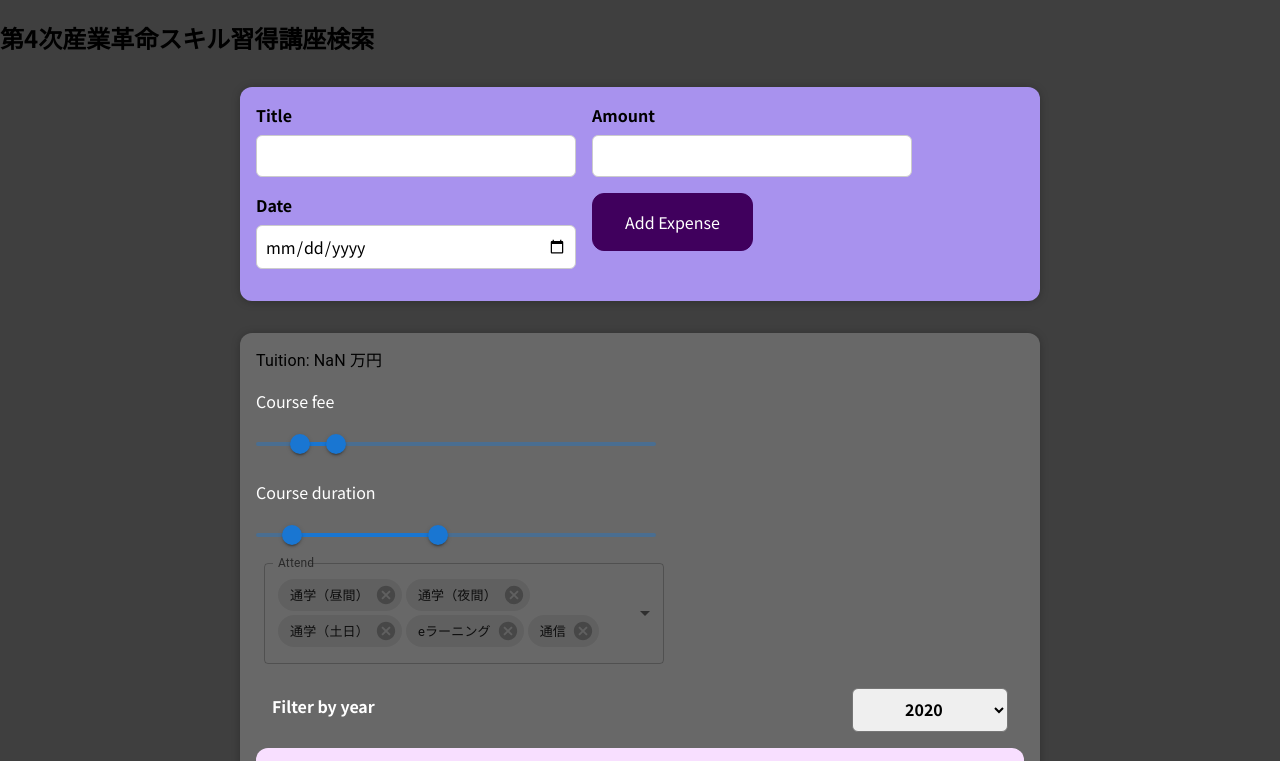
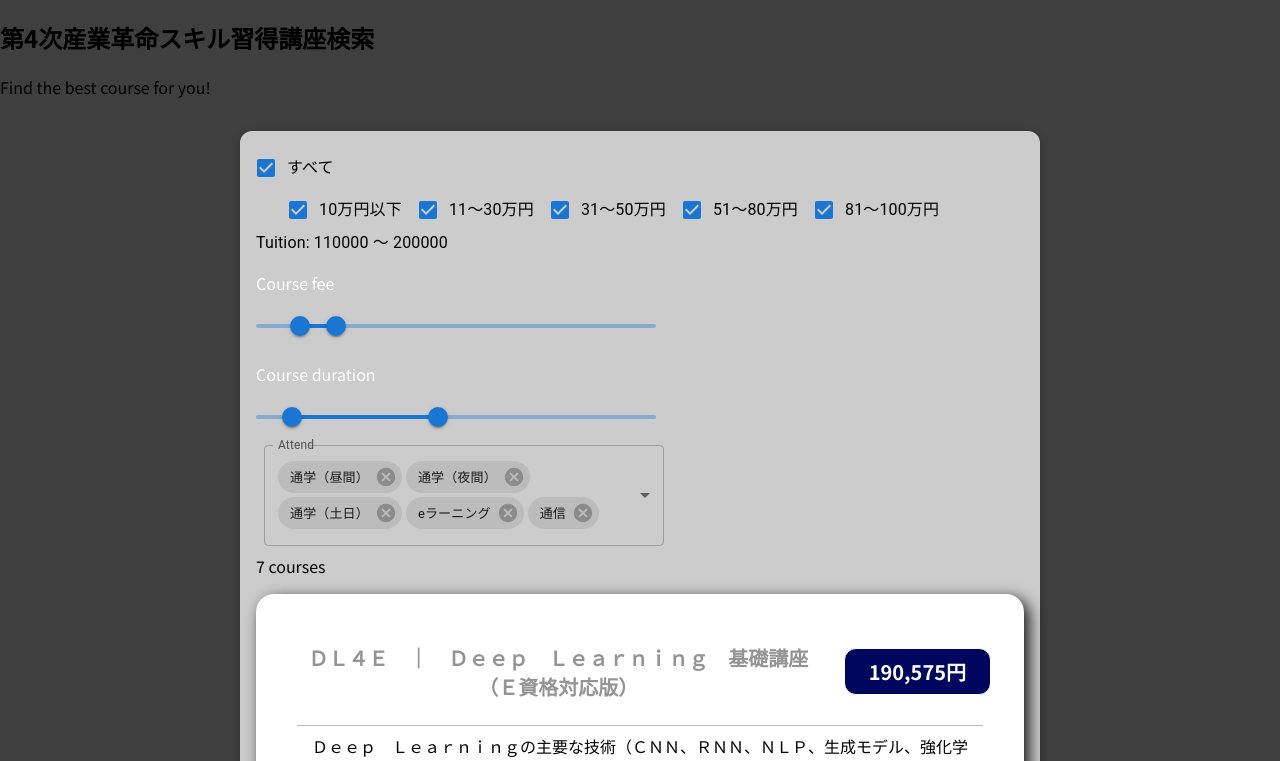
Before and after one commit to MaiMouri/kunren_search, a React (Create React App) app: page / in a window 1280 px wide. Shown: the top 761 px of the page. Built offline with nearby package versions, Linux system fonts and the light colour scheme.

Commit message:
tuition checkbox implemented

```diff
--- a/src/App.js
+++ b/src/App.js
@@ -44,8 +44,8 @@ function App() {
   return (
     <div>
       <h2>第4次産業革命スキル習得講座検索</h2>
-      <NewExpense onAddExpense={addExpensesHandler} />
-      <Expenses items={expenses} />
+      {/* <NewExpense onAddExpense={addExpensesHandler} /> */}
+      {/* <Expenses items={expenses} /> */}
       <Courses items={courses} />
     </div>
   );
--- /dev/null
+++ b/src/components/Check/Check.js
@@ -0,0 +1,85 @@
+import * as React from 'react';
+import Box from '@mui/material/Box';
+import Checkbox from '@mui/material/Checkbox';
+import FormControlLabel from '@mui/material/FormControlLabel';
+
+export default function Check(props) {
+  // const [checked, setChecked] = React.useState([true, false, true, true, true, true]);
+  const [checked, setChecked] = React.useState([true, true, true, true, true]);
+
+  const handleChange1 = (event) => {
+    // setChecked([event.target.checked, event.target.checked, event.target.checked, event.target.checked, event.target.checked]);
+    setChecked([event.target.checked, event.target.checked, event.target.checked, event.target.checked, event.target.checked]);
+    props.onChangeChecked([event.target.checked, event.target.checked, event.target.checked, event.target.checked, event.target.checked]);
+  };
+
+  const handleChange2 = (event) => {
+    setChecked([event.target.checked, checked[1], checked[2], checked[3], checked[4]]);
+    props.onChangeChecked([event.target.checked, checked[1], checked[2], checked[3], checked[4]]);
+  };
+
+  const handleChange3 = (event) => {
+    const values = [checked[0], event.target.checked, checked[2], checked[3], checked[4]]
+    setChecked(values);
+    props.onChangeChecked(values);
+  };
+
+  const handleChange4 = (event) => {
+    const values = [checked[0], checked[1], event.target.checked, checked[3], checked[4]];
+    setChecked(values);
+    props.onChangeChecked(values);
+  };
+
+  const handleChange5 = (event) => {
+    const values = [checked[0], checked[1], checked[2], event.target.checked, checked[4]];
+    setChecked(values);
+    props.onChangeChecked(values);
+  };
+
+  const handleChange6 = (event) => {
+    const values = [checked[0], checked[1], checked[2], checked[3], event.target.checked];
+    setChecked(values);
+    props.onChangeChecked(values);
+  };
+
+  const children = (
+    <Box sx={{ display: 'flex', flexDirection: 'row', ml: 4 }}>
+      <FormControlLabel
+        label="10万円以下"
+        control={<Checkbox checked={checked[0]} onChange={handleChange2} />}
+      />
+      <FormControlLabel
+        label="11〜30万円"
+        control={<Checkbox checked={checked[1]} onChange={handleChange3} />}
+      />
+      <FormControlLabel
+        label="31〜50万円"
+        control={<Checkbox checked={checked[2]} onChange={handleChange4} />}
+      />
+      <FormControlLabel
+        label="51〜80万円"
+        control={<Checkbox checked={checked[3]} onChange={handleChange5} />}
+      />
+      <FormControlLabel
+        label="81〜100万円"
+        control={<Checkbox checked={checked[4]} onChange={handleChange6} />}
+      />
+    </Box>
+  );
+
+  return (
+    <div>
+      <FormControlLabel
+        label="すべて"
+        control={
+          <Checkbox
+            checked={checked[0] && checked[1] && checked[2] && checked[3]}
+            indeterminate={checked.includes(true) && checked.includes(false)}
+            onChange={handleChange1}
+          />
+        }
+      />
+      {children}
+    </div>
+  );
+}
--- a/src/components/Courses.js
+++ b/src/components/Courses.js
@@ -7,6 +7,7 @@ import CoursesList from "./CoursesList";
 // import Sample from "./Slider/Slider"
 import RangeSlider from "./Slider/Slider"
 import MultipleSelectChip from "./Select/Select"
+import Check from './Check/Check';
 
 function Courses(props) {
   console.log(props);
@@ -36,8 +37,16 @@ function Courses(props) {
     '通信']);
 
   const attendChangeHandler = (selectedAttend) => {
-    console.log('Attend way changed')
+    console.log('Attend way changed', selectedAttend)
     setSelectedAttend(selectedAttend);
+  };
+
+  // Tuition
+  const [checkedTuition, setCheckedTuition] = useState([true, false, false, true, true]);
+
+  const TuitionChangeHandler = (checkedTuition) => {
+    setCheckedTuition(checkedTuition);
+    console.log('Checked changed', checkedTuition)
   };
 
   const filteredCourses = props.items.filter((course) => {
@@ -48,17 +57,20 @@ function Courses(props) {
     return tuition <= filteredTuition[1]
       && tuition >= filteredTuition[0]
       && term <= filteredTerm[1]
-      && attend === 'eラーニング';
+      // && attend === 'eラーニング';
+      && attend.split('、').filter((w) => selectedAttend.indexOf(w) !== -1).length !== 0;
   });
 
   return (
     <div>
-      <p>test{filteredTuition}</p>
+      <p>Find the best course for you!</p>
       <Card className="courses">
+        <Check checked={checkedTuition} onChangeChecked={TuitionChangeHandler} />
         <RangeSlider selected={filteredTerm} onChangeFilter={rangeChangeHandler} onChangeFilter2={rangeChangeHandler2} />
         <MultipleSelectChip items={selectedAttend} onChangeFilter={attendChangeHandler} />
         {/* <ExpensesFilter selected={filteredYear} onChangeFilter={filterChangeHandler} />
         <ExpensesChart expenses={filteredExpenses} /> */}
+        {filteredCourses.length} courses
         <CoursesList items={filteredCourses} />
       </Card>
     </div>
--- a/src/components/CoursesList.js
+++ b/src/components/CoursesList.js
@@ -4,7 +4,6 @@ import CourseItem from "./CourseItem";
 import './CoursesList.css'
 
 const CoursesList = (props) => {
-  // console.log(props);
   if (props.items.length === 0) {
     return <h2 className="courses-list__fallback">Found no courses.</h2>;
   }
--- a/src/components/Slider/Slider.js
+++ b/src/components/Slider/Slider.js
@@ -52,7 +52,7 @@ export default function RangeSlider(props) {
   return (
     <Box sx={{ width: 400 }}>
       <Typography id="non-linear-slider" gutterBottom>
-        Tuition: {valueLabelFormat(calculateValue(value))}
+        Tuition: {value[0]} 〜 {value[1]}
       </Typography>
       <p style={style}>Course fee</p>
       <Slider
```
Also changed, not shown: src/components/Select/Select.js (+0 -7 lines), 1 other file (tests, documents, lock files or other folders).
